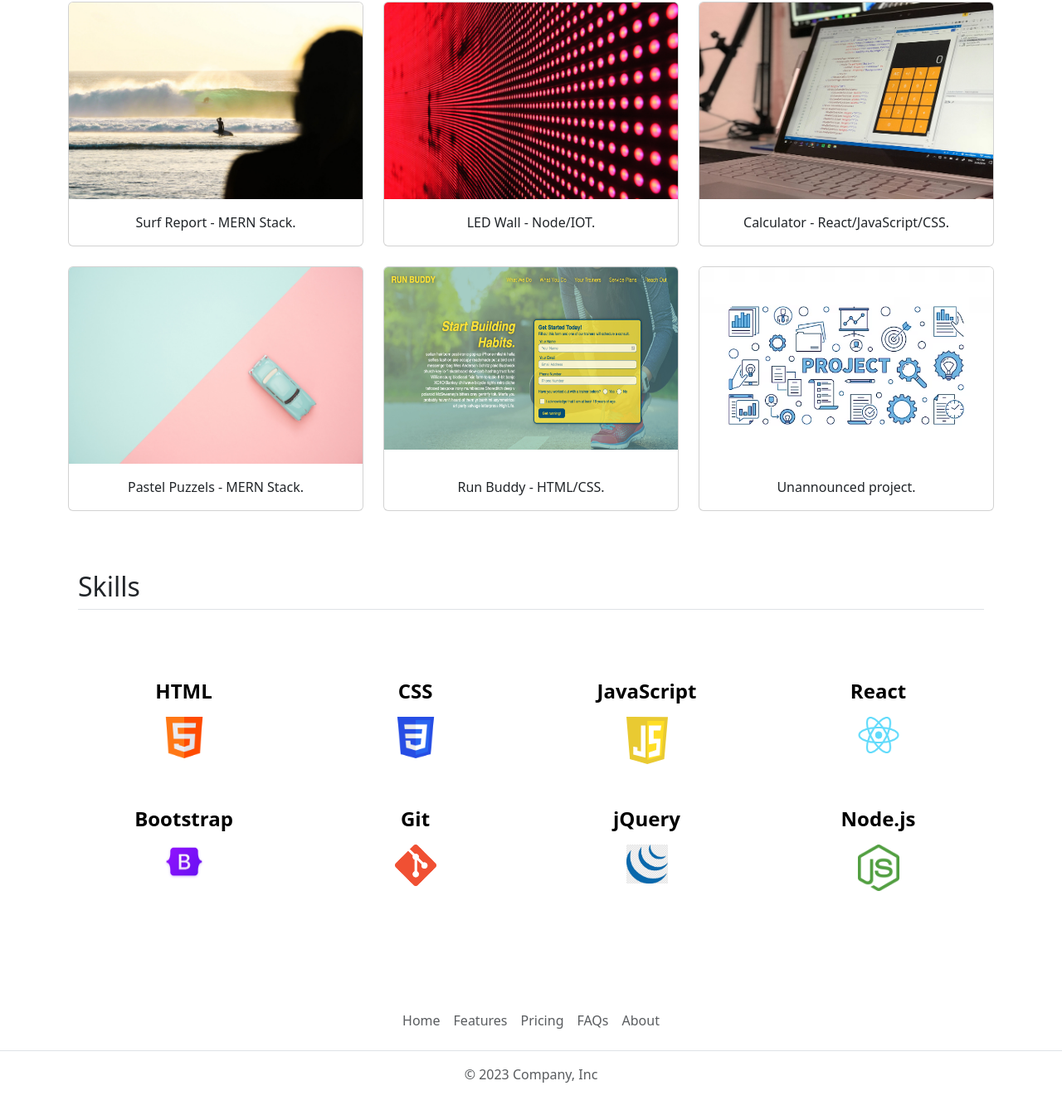
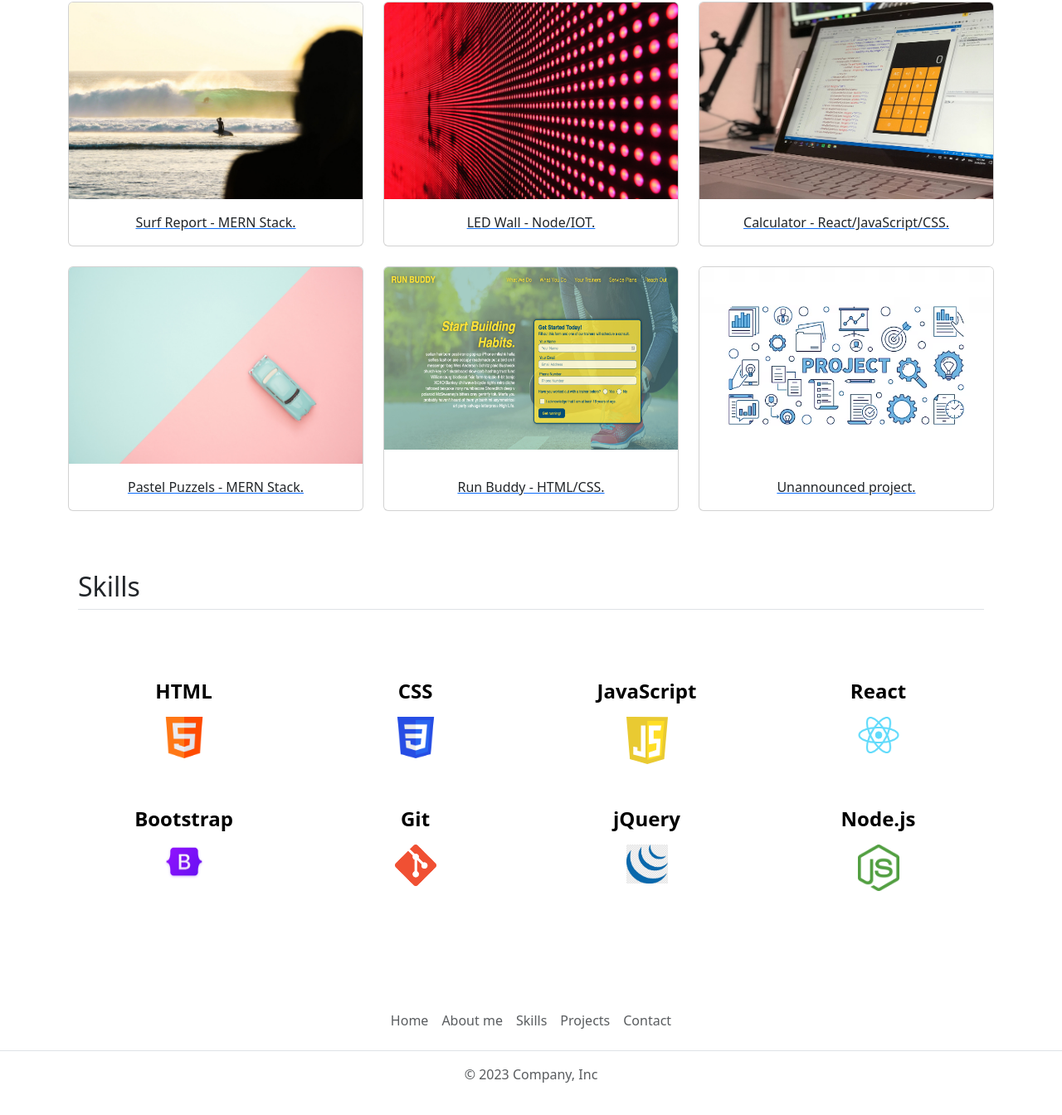
Before and after one commit to Rich90U/Bootstrap-Portfolio, a plain HTML site: page index.html in a window 1280 px wide. Shown: the part 748-2092 px from the top of the page at 83% size. Drawn offline with nearby package versions, Linux system fonts and the light colour scheme.

Commit message:
Made the project cards clickable. Added Hrefs to both nav and footer so that links take user directly to the chosen section. Changed wording in footer

```diff
--- a/index.html
+++ b/index.html
@@ -26,10 +26,10 @@
             <a class="nav-link active" aria-current="page" href="#">About me</a>
           </li>
           <li class="nav-item">
-            <a class="nav-link active" aria-current="page" href="#">Skills</a>
+            <a class="nav-link active" aria-current="page" href="#skills">Skills</a>
           </li>
           <li class="nav-item">
-            <a class="nav-link active" aria-current="page" href="#">Contact</a>
+            <a class="nav-link active" aria-current="page" href="#projects">Projects</a>
           </li>
         </ul>
 
@@ -57,63 +57,76 @@
  </div>
 
  <!--Projects-->
-  <div class="container text-center">
+ <div id="projects" class="container text-center">
   <div class="row">
     <div class="col-md-4 mb-4">
+      <a href="#" class="card-link">
         <div class="card">
           <img src="Images/02-portfolio-4.jpg" class="card-img-top" alt="..." width="254" height="236.94">
           <div class="card-body">
             <p class="card-text">Surf Report - MERN Stack.</p>
           </div>
         </div>
+      </a>
     </div>
     <div class="col-md-4 mb-4">
+      <a href="#" class="card-link">
         <div class="card">
           <img src="Images/02-portfolio-1.jpg" class="card-img-top" alt="..." width="254" height="236.94">
           <div class="card-body">
             <p class="card-text">LED Wall - Node/IOT.</p>
           </div>
         </div>
+      </a>
     </div>
     <div class="col-md-4 mb-4">
+      <a href="#" class="card-link">
         <div class="card">
           <img src="Images/02-portfolio-2.jpg" class="card-img-top" alt="..." width="254" height="236.94">
           <div class="card-body">
             <p class="card-text">Calculator - React/JavaScript/CSS.</p>
           </div>
         </div>
+      </a>
     </div>
   </div>
 
   <div class="row">
     <div class="col-md-4 mb-3">
+      <a href="#" class="card-link">
         <div class="card">
           <img src="Images/02-portfolio-3.jpg" class="card-img-top" alt="..." width="254" height="236.94">
           <div class="card-body">
             <p class="card-text">Pastel Puzzels - MERN Stack.</p>
           </div>
         </div>
+      </a>
     </div>
     <div class="col-md-4 mb-4">
+      <a href="#" class="card-link">
         <div class="card">
           <img src="Images/02-run-buddy.jpg" class="card-img-top" alt="..." width="254" height="236.94">
           <div class="card-body">
             <p class="card-text">Run Buddy - HTML/CSS.</p>
           </div>
         </div>
+      </a>
     </div>
     <div class="col-md-4 mb-4">
+      <a href="#" class="card-link">
         <div class="card">
           <img src="Images/project.avif" class="card-img-top" alt="..." width="254" height="236.94">
           <div class="card-body">
             <p class="card-text">Unannounced project.</p>
           </div>
         </div>
+      </a>
     </div>
   </div>
 </div>
 
-  <div class="container px-4 py-5" id="icon-grid">
+
+<div id="skills" class="container px-4 py-5" id="icon-grid">
     <h2 class="pb-2 border-bottom">Skills</h2>
 
     <div class="row row-cols-1 row-cols-sm-2 row-cols-md-3 row-cols-lg-4 g-4 py-5">
@@ -196,10 +209,10 @@
   <footer class="py-3 my-4">
     <ul class="nav justify-content-center border-bottom pb-3 mb-3">
       <li class="nav-item"><a href="#" class="nav-link px-2 text-body-secondary">Home</a></li>
-      <li class="nav-item"><a href="#" class="nav-link px-2 text-body-secondary">Features</a></li>
-      <li class="nav-item"><a href="#" class="nav-link px-2 text-body-secondary">Pricing</a></li>
-      <li class="nav-item"><a href="#" class="nav-link px-2 text-body-secondary">FAQs</a></li>
-      <li class="nav-item"><a href="#" class="nav-link px-2 text-body-secondary">About</a></li>
+      <li class="nav-item"><a href="#" class="nav-link px-2 text-body-secondary">About me</a></li>
+      <li class="nav-item"><a href="#skills" class="nav-link px-2 text-body-secondary">Skills</a></li>
+      <li class="nav-item"><a href="#projects" class="nav-link px-2 text-body-secondary">Projects</a></li>
+      <li class="nav-item"><a href="#" class="nav-link px-2 text-body-secondary">Contact</a></li>
     </ul>
     <p class="text-center text-body-secondary">© 2023 Company, Inc</p>
   </footer>
```
Also changed, not shown: CSS/style.css (line endings or trailing spaces). Lines whose indentation alone changed are shown as unchanged.
